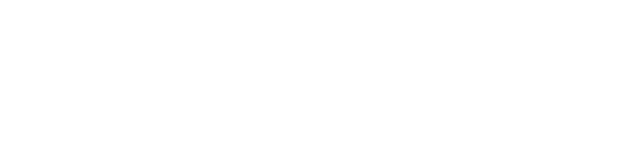
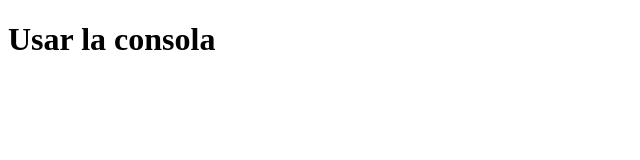
Before and after one commit to marxico/arreglosburbuja, a plain HTML site: page docs/index.html in a window 1280 px wide. Shown: the whole page, without its empty margins (0-640 px from the left). Drawn offline with Linux system fonts and the light colour scheme.

Commit message:
Insertando h1

```diff
--- a/docs/index.html
+++ b/docs/index.html
@@ -7,6 +7,7 @@
     <title>Metodo Burbuja</title>
 </head>
 <body>
+    <h1>Usar la consola</h1>
     <script src="burbuja.js"></script>
 </body>
 </html>
```
